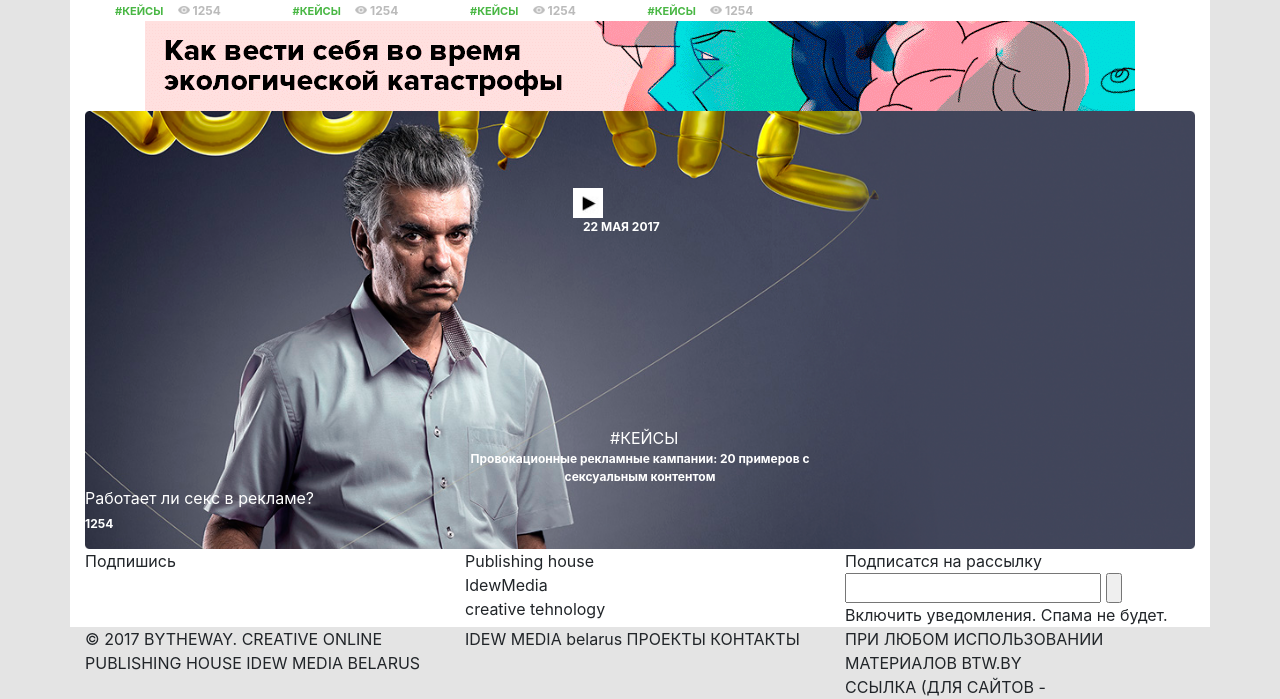
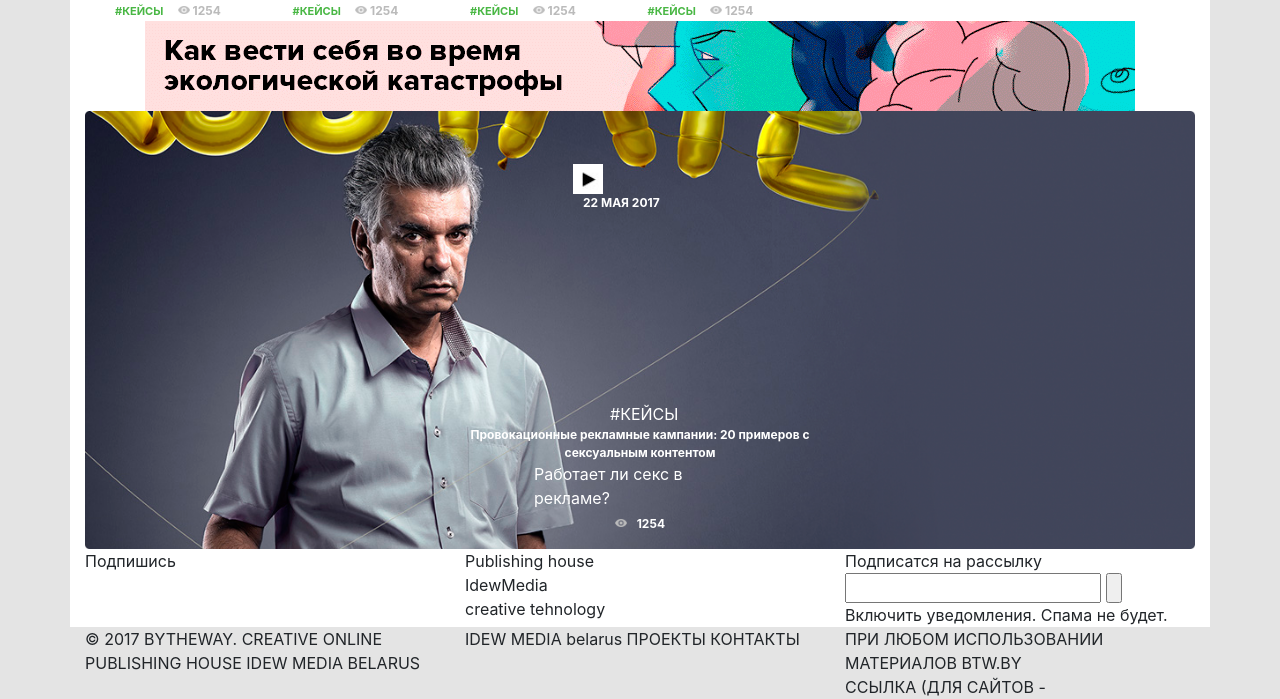
Before and after one commit to IRramanovich/CreativeOnline, a plain HTML site: page index.html in a window 1280 px wide. Shown: the part 5370-6069 px from the top of the page. Drawn offline with Linux system fonts and the light colour scheme.

Commit message:
little changes

```diff
--- a/css/style.css
+++ b/css/style.css
@@ -700,11 +700,18 @@ span.endPage i{
 }
 
 .specProgectContent .itemDescription {
-
+    width: 212px;
+    margin: auto;
 }
 
 .specProgectContent .itemViews {
-
+    width: 50px;
+    margin: auto;
+    text-align: right;
+    background-image: url(../assets/img/icon/eye.png);
+    background-repeat: no-repeat;
+    background-position: left 9px;
+    background-size: 12px;
 }
 
 .specProgectContent .itemViews span{
```
